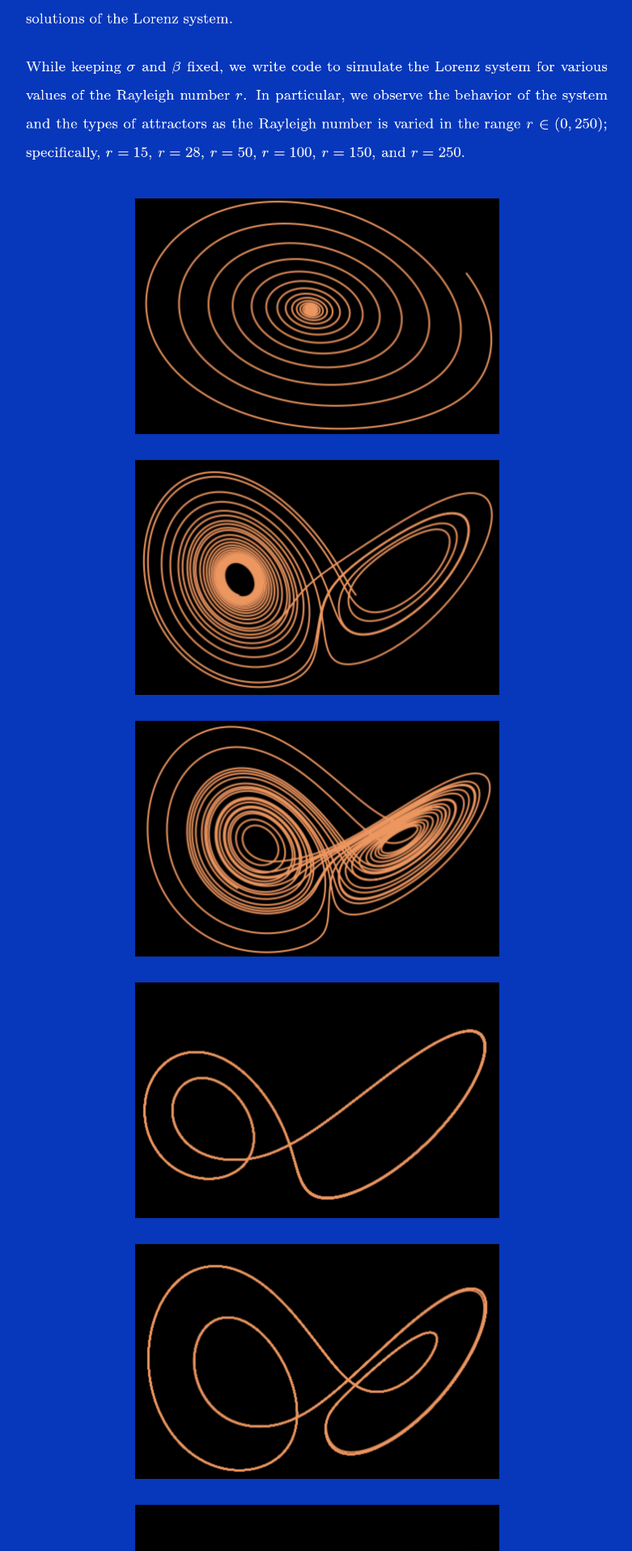
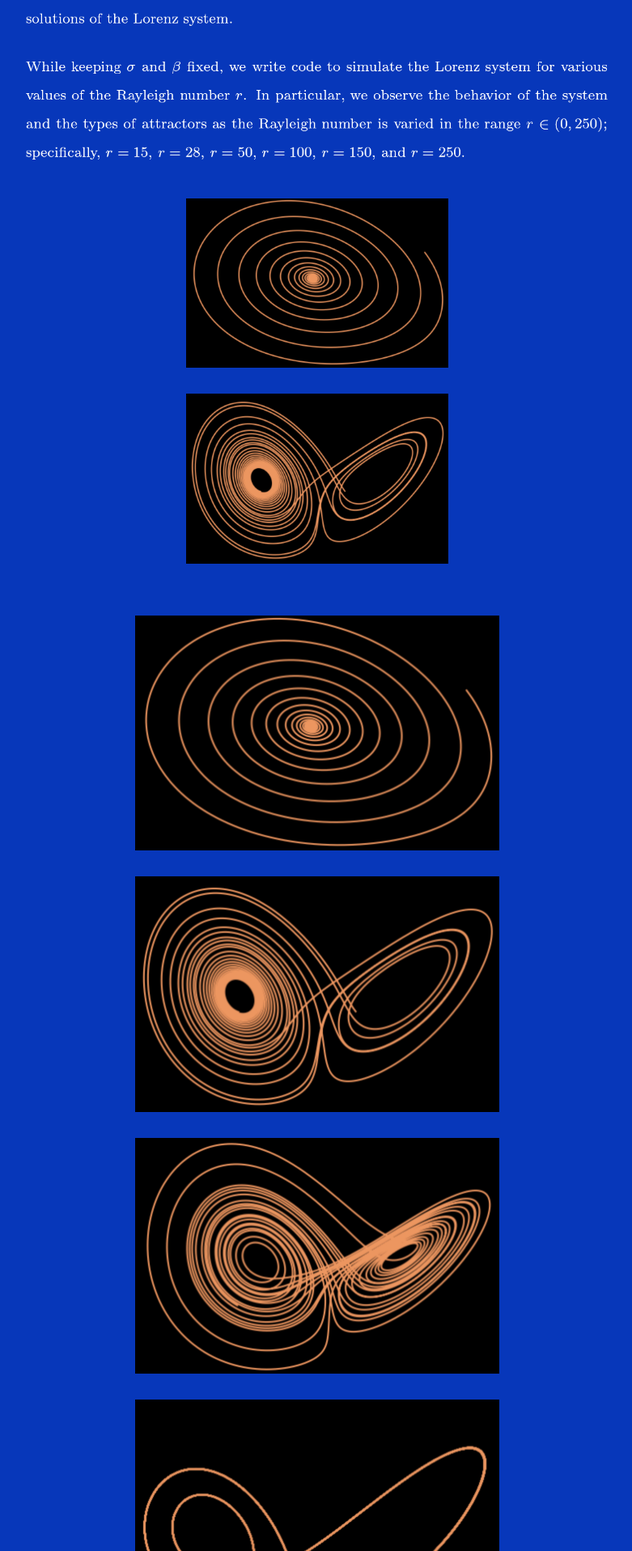
Before and after one commit to shihankanungo/shihankanungo.github.io, a Jekyll site: the page built from dyn-sys.md, in a window 1280 px wide. Shown: the part 909-2824 px from the top of the page at 81% size, without its empty margins (248-1029 px from the left). Built offline with Jekyll 4.4.1, drawn with Linux system fonts in a browser that asks for light colours.

Commit message:
Update dyn-sys.md

```diff
--- a/dyn-sys.md
+++ b/dyn-sys.md
@@ -5,6 +5,12 @@
 <br>
 
 ![Lorenz system intro](lorenz-1.png) <br>
+
+<p align="center">
+  <img alt="Light" src="lorenz_r15.png" width="45%">
+&nbsp; &nbsp; &nbsp; &nbsp;
+  <img alt="Dark" src="lorenz_r28.png" width="45%">
+</p> <br>
 
 <img src="lorenz_r15.png" align="middle" style="width:450px;"> <br>
 <img src="lorenz_r28.png" align="middle" style="width:450px;"> <br>
```
